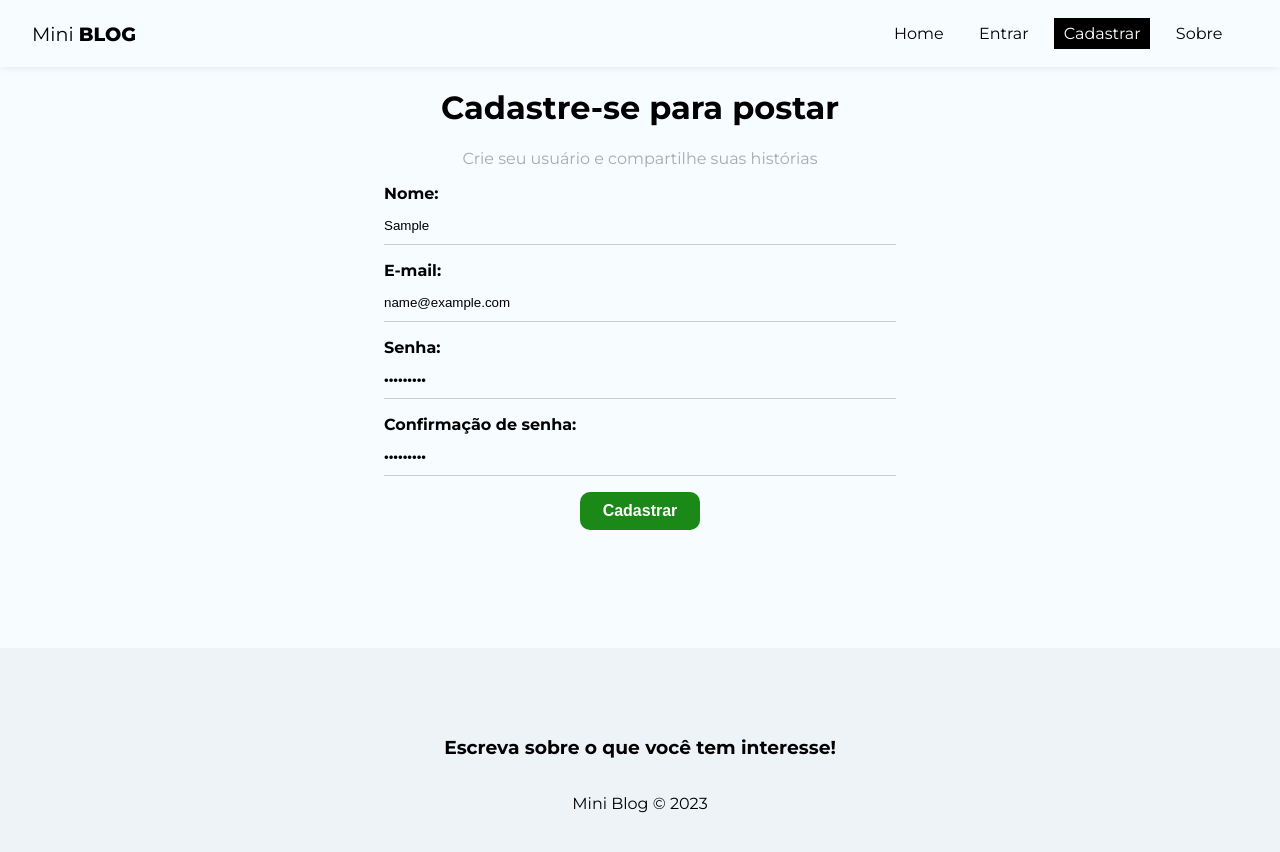
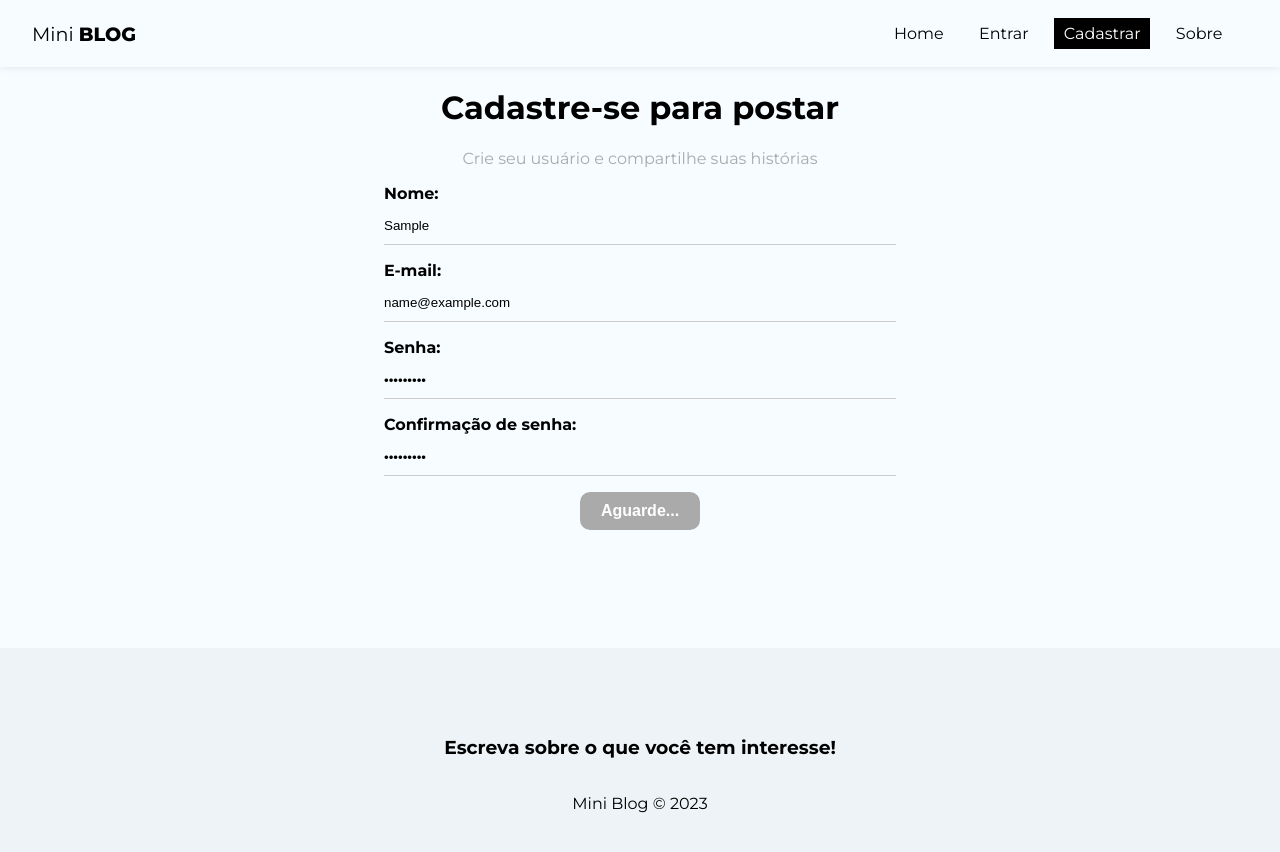
Before and after one commit to marcosfreiberger/miniblog, a React (Create React App) app: page /register in a window 1280 px wide. Both pictures are taken after typing "Sample", "name@example.com", "Sample123", "Sample123" into the empty fields and a click on the button "Cadastrar". Shown: the top 852 px of the page. Built offline with nearby package versions, Linux system fonts and the light colour scheme; no server answers.

Commit message:
Criando hook de autenticação e registrando um usuário no sistema

```diff
--- /dev/null
+++ b/src/hooks/useAuthentication.js
@@ -0,0 +1,76 @@
+import { useEffect, useState } from "react";
+
+import { db } from "../firebase/config";
+
+import {
+  getAuth,
+  createUserWithEmailAndPassword,
+  signInWithEmailAndPassword,
+  updateProfile,
+  signOut,
+} from "firebase/auth";
+
+export const useAuthentication = () => {
+  const [error, setError] = useState(null);
+  const [loading, setLoading] = useState(null);
+
+  const [cancelled, setCancelled] = useState(false);
+
+  const auth = getAuth();
+
+  function checkIfIsCancelled() {
+    if (cancelled) {
+      return;
+    }
+  }
+
+  const createUser = async (data) => {
+    checkIfIsCancelled();
+
+    setLoading(true);
+    setError(null);
+
+    try {
+      const { user } = await createUserWithEmailAndPassword(
+        auth,
+        data.email,
+        data.password
+      );
+
+      await updateProfile(user, {
+        displayName: data.displayName,
+      });
+
+      setLoading(false);
+
+      return user;
+    } catch (error) {
+      console.log(error.message);
+      console.log(typeof error.message);
+
+      let systemErrorMessage;
+
+      if (error.message.includes("Password")) {
+        systemErrorMessage = "A senha precisa conter pelo menos 6 caracteres.";
+      } else if (error.message.includes("email-already")) {
+        systemErrorMessage = "Email já cadastrado.";
+      } else {
+        systemErrorMessage = "Ocorreu um erro, por favor tente mais tarde.";
+      }
+
+      setLoading(false);
+      setError(systemErrorMessage);
+    }
+  };
+
+  useEffect(() => {
+    return () => setCancelled(true);
+  }, []);
+
+  return {
+    auth,
+    createUser,
+    error,
+    loading,
+  };
+};
--- a/src/pages/Register/Register.js
+++ b/src/pages/Register/Register.js
@@ -1,4 +1,5 @@
-import React, { useState } from "react";
+import React, { useEffect, useState } from "react";
+import { useAuthentication } from "../../hooks/useAuthentication";
 import styles from "./Register.module.css";
 
 const Register = () => {
@@ -8,7 +9,16 @@
   const [confirmPassword, setConfirmPassword] = useState("");
   const [error, setError] = useState("");
 
-  const handleSubmit = (e) => {
+  const { createUser, error: authError, loading } = useAuthentication();
+
+  const clearForm = () => {
+    setDisplayName("");
+    setEmail("");
+    setPassword("");
+    setConfirmPassword("");
+  };
+
+  const handleSubmit = async (e) => {
     e.preventDefault();
 
     setError("");
@@ -23,8 +33,17 @@
       setError("As senhas precisam ser iguais!");
     }
 
-    console.log(user);
+    const res = await createUser(user);
+
+    console.log(res);
+    clearForm();
   };
+
+  useEffect(() => {
+    if (authError) {
+      setError(authError);
+    }
+  }, [authError]);
 
   return (
     <div className={styles.register}>
@@ -76,7 +95,12 @@
             onChange={(e) => setConfirmPassword(e.target.value)}
           />
         </label>
-        <button className="btn">Cadastrar</button>
+        {!loading && <button className="btn">Cadastrar</button>}
+        {loading && (
+          <button className="btn" disabled>
+            Aguarde...
+          </button>
+        )}
         {error && <p className="error">{error}</p>}
       </form>
     </div>
```
Also changed, not shown: src/firebase/config.js (+7 -7 lines).
